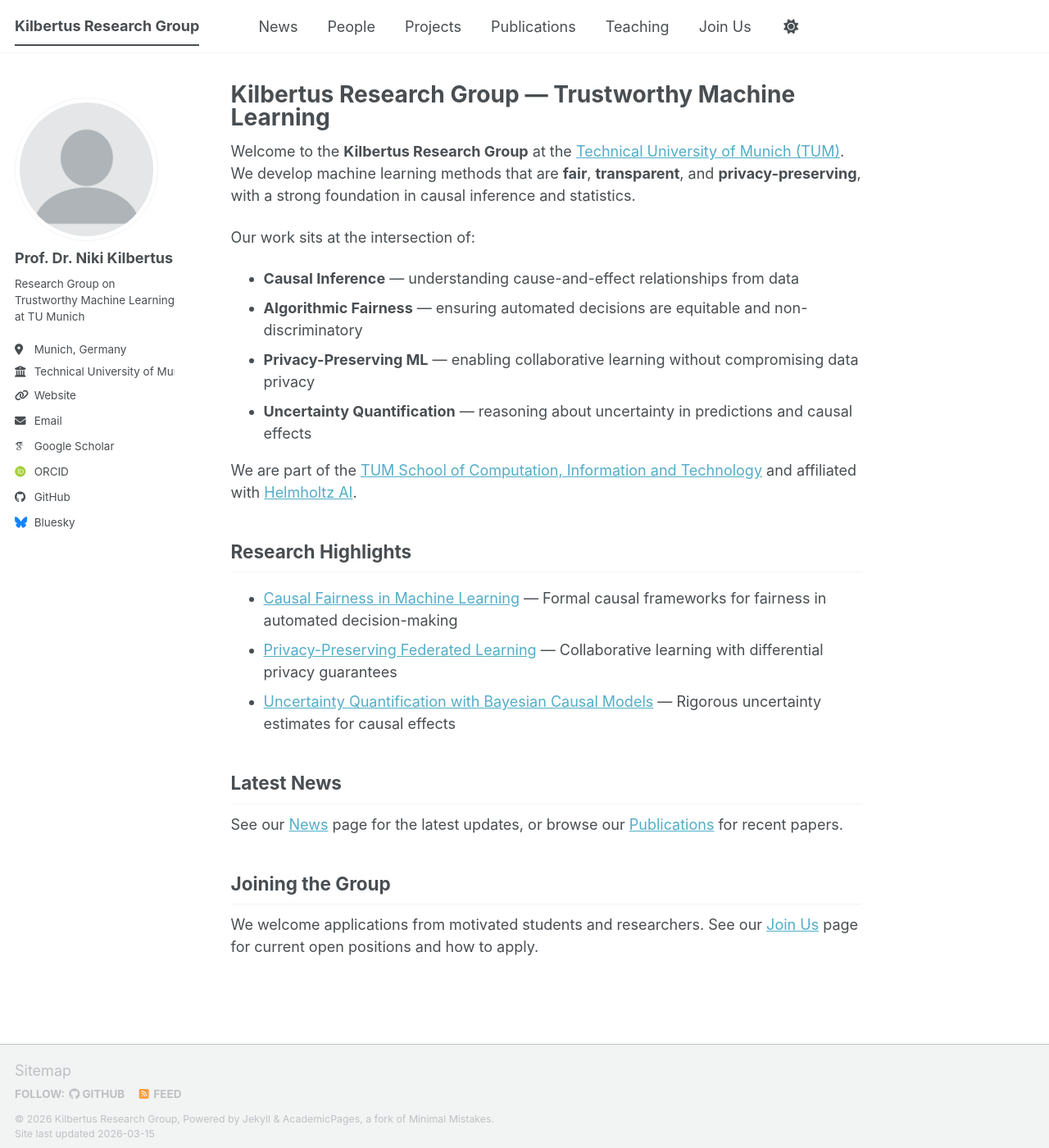
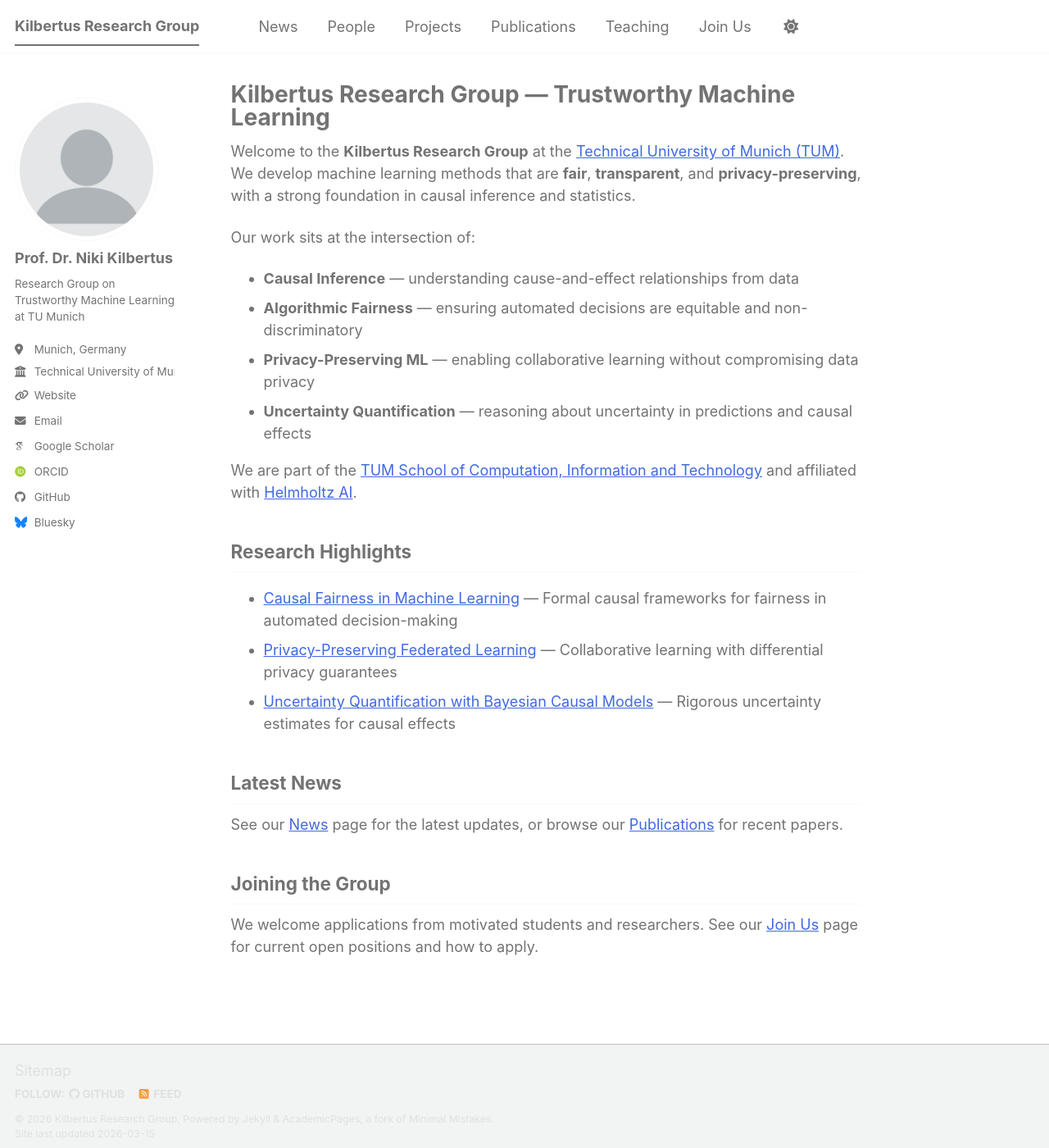
Before and after one commit to jiaee/tum-kilbertus.github.io, a Jekyll site: the page built from _pages/about.md, in a window 1280 px wide and 1400 px high. Shown: the whole window at 82% size. Built offline with Jekyll 4.4.1, drawn with Linux system fonts in a browser that asks for light colours; some web fonts are replaced; a script bundle is joined from its source files by our own code; library files that are not in the unit come from our copies.

Commit message:
colour edits

```diff
--- a/_sass/theme/_default_dark.scss
+++ b/_sass/theme/_default_dark.scss
@@ -3,17 +3,17 @@
     ========================================================================== */
 
 /* Color codes used for the theme */
-$primary-color              : #0ea1c5;
-$gray                       : #7a8288;
+$primary-color              : #6A5ACD;
+$gray                       : #C0C0C0;
 $dark-gray                  : mix(#000, $gray, 40%);
 $darker-gray                : mix(#000, $gray, 60%);
 $light-gray                 : mix(#fff, $gray, 50%);
 
-$background                 : #474747;
+$background                 : #2a2a3e;
 $background-light           : mix(#fff, $background, 80%);
 $background-lighter         : mix(#fff, $background, 90%);
 $text                       : #ffffff;
-$link                       : #0ea1c5;
+$link                       : #6A5ACD;
 $link-dark                  : mix(#000, $link, 25%);
 $link-light                 : mix(#fff, $link, 25%);
 
--- a/_sass/theme/_default_light.scss
+++ b/_sass/theme/_default_light.scss
@@ -2,8 +2,8 @@
     DEFAULT THEME - LIGHT VERSION
     ========================================================================== */
 /* Color codes used for the theme */
-$primary-color              : #2f7f93;
-$gray                       : #7a8288;
+$primary-color              : #191970;
+$gray                       : #C0C0C0;
 $dark-gray                  : mix(#000, $gray, 40%);
 $darker-gray                : mix(#000, $gray, 60%);
 $light-gray                 : mix(#fff, $gray, 50%);
@@ -36,9 +36,9 @@
     --global-code-background-color      : #fafafa;
     --global-code-text-color            : #{$darker-gray};
     --global-fig-caption-color          : mix(#fff,  #{$dark-gray}, 25%);
-    --global-link-color                 : #52adc8;
-    --global-link-color-hover           : mix(#000, #2f7f93, 25%);
-    --global-link-color-visited         : mix(#fff, #2f7f93, 25%);
+    --global-link-color                 : #4169E1;
+    --global-link-color-hover           : mix(#000, #191970, 25%);
+    --global-link-color-visited         : mix(#fff, #191970, 25%);
     --global-masthead-link-color        : #{$dark-gray};
     --global-masthead-link-color-hover  : mix(#000, #{$gray}, 25%);
     --global-text-color                 : #{$dark-gray};
```
